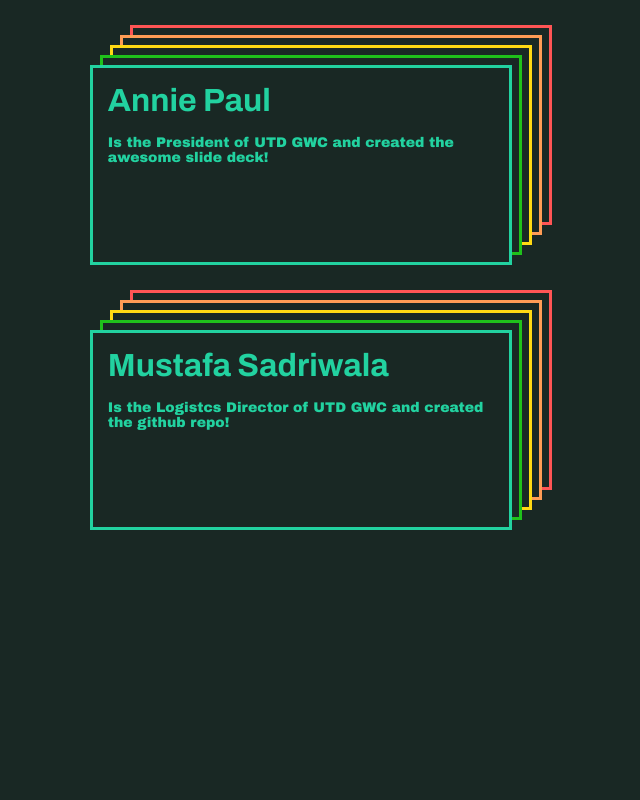
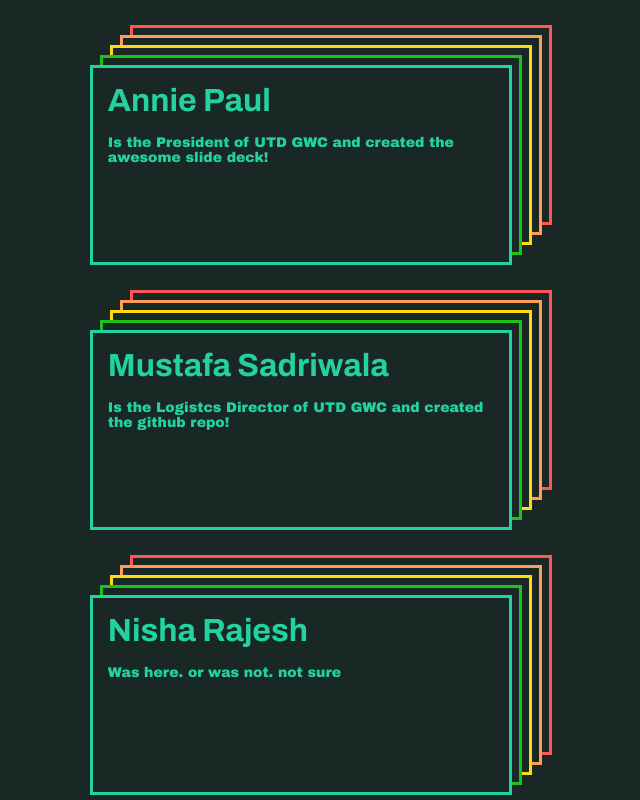
Before and after one commit to utd-gwc/intro-to-github, a plain HTML site: page index.html in a window 1280 px wide. Shown: the whole page, without its empty margins (339-979 px from the left). Drawn offline with Linux system fonts and the light colour scheme.

Commit message:
added a card for nisha

```diff
--- a/index.html
+++ b/index.html
@@ -25,6 +25,11 @@
         <br />
         <h2>Is the Logistcs Director of UTD GWC and created the github repo!</h2>
       </div>
+      <div class="card">
+        <h1>Nisha Rajesh</h1>
+        <br />
+        <h2>Was here. or was not. not sure<h2>
+      </div>
     </div>
   </body>
 </html>
```
